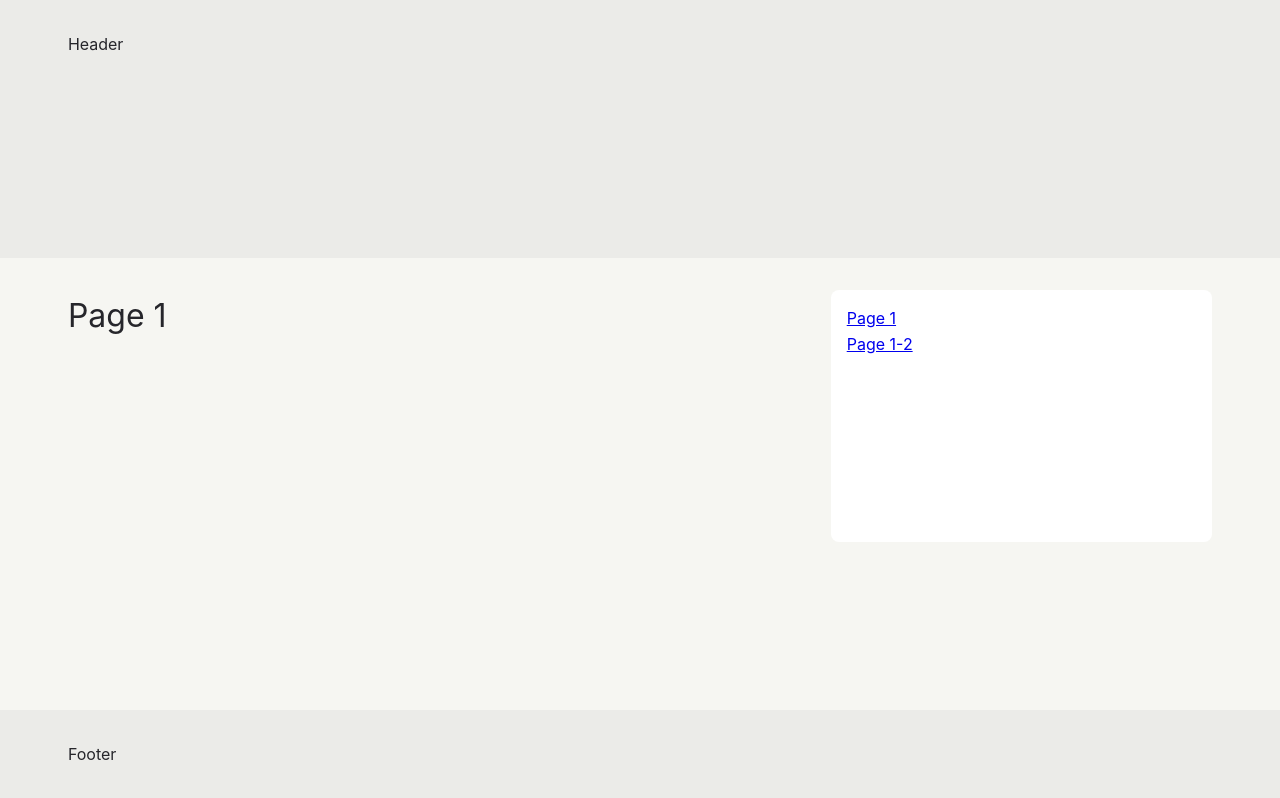
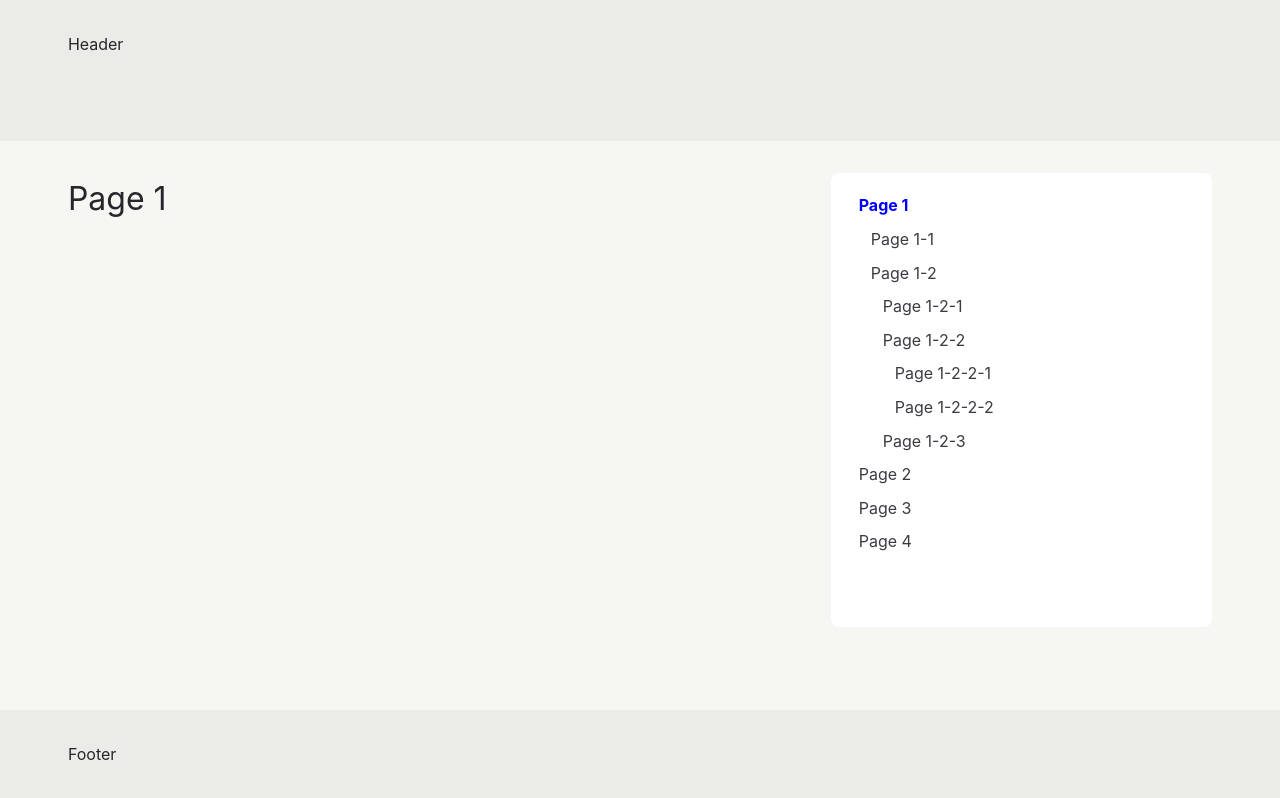
Before and after one commit to nicklas-bryntesson/vue-accessible-sidebar-navigation, a Vue app: page /page-1 in a window 1280 px wide. Built offline with nearby package versions, Linux system fonts and the light colour scheme.

Commit message:
Recursive menu component

```diff
--- a/src/App.vue
+++ b/src/App.vue
@@ -24,6 +24,7 @@ import Footer from './components/Footer.vue'
   grid-column: main;
   display: grid;
   grid-template-columns: var(--inlineGrid);
+  padding-block-end: 2rem;
 
   & main {
     grid-column: 1/8;
--- a/src/components/Sidebar.vue
+++ b/src/components/Sidebar.vue
@@ -1,17 +1,41 @@
-import { RouterLink } from 'vue-router'
+<script setup>
+import { computed } from 'vue';
+import { useRoute, useRouter } from 'vue-router';
+import SidebarMenu from './SidebarMenu.vue';
+
+const router = useRouter();
+const route = useRoute();
+
+const filterRoutes = (routes, basePath = '') => {
+    return routes
+        .filter(r => r.meta && r.meta.title && !r.path.includes(':pathMatch(')) // Exclude routes without titles and the 404 route
+        .map(r => ({
+            path: basePath + '/' + r.path.replace(/^\//, ''), // Construct the full path
+            meta: r.meta,
+            children: r.children ? filterRoutes(r.children, basePath + '/' + r.path.replace(/^\//, '')) : []
+        }));
+};
+
+const sidebarLinks = computed(() => filterRoutes(router.options.routes));
+
+const isActiveRoute = (path) => {
+    const normalizePath = p => p.startsWith('/') ? p : '/' + p;
+    return normalizePath(route.path) === normalizePath(path);
+};
+</script>
+
 
 <template>
-    <aside>
-        <nav>
-            <RouterLink to="/page-1">Page 1</RouterLink>
-            <RouterLink to="/page-1/page-1-2">Page 1-2</RouterLink>
+    <aside role="complementary" class="sidebarNavigation">
+        <nav role="navigation" aria-label="Main navigation">
+            <SidebarMenu :links="sidebarLinks" />
         </nav>
     </aside>
 </template>
 
 
 <style scoped>
-    aside {
+    .sidebarNavigation {
         background-color: var(--color--N00);
         padding: 1rem;
         border-radius: 0.5rem;
--- /dev/null
+++ b/src/components/SidebarMenu.vue
@@ -0,0 +1,48 @@
+<script setup>
+import { defineComponent } from 'vue';
+import { RouterLink, useRoute } from 'vue-router';
+
+const props = defineProps({
+    links: Array
+});
+
+const route = useRoute();
+
+const isActiveRoute = (path) => {
+    const normalizePath = p => p.startsWith('/') ? p : '/' + p;
+    return normalizePath(route.path) === normalizePath(path);
+};
+</script>
+
+<template>
+    <ul>
+        <li v-for="link in props.links" :key="link.path" class="menuItem">
+            <RouterLink :to="link.path" :aria-current="isActiveRoute(link.path) ? 'page' : null" active-class=""
+                exact-active-class="">
+                {{ link.meta.title }}
+            </RouterLink>
+            <SidebarMenu v-if="link.children && link.children.length" :links="link.children" />
+        </li>
+    </ul>
+</template>
+
+<style scoped>
+
+    ul {
+        list-style: none;
+        padding-inline-start: 0.75rem;
+    }
+
+    a {
+        color: var(--color--N80);
+        text-decoration: none;
+        display: inline-block;
+        padding-block: 0.25rem;
+    }
+
+    a[aria-current="page"] {
+        font-weight: bold;
+        color: blue;
+    }
+
+</style>
```
